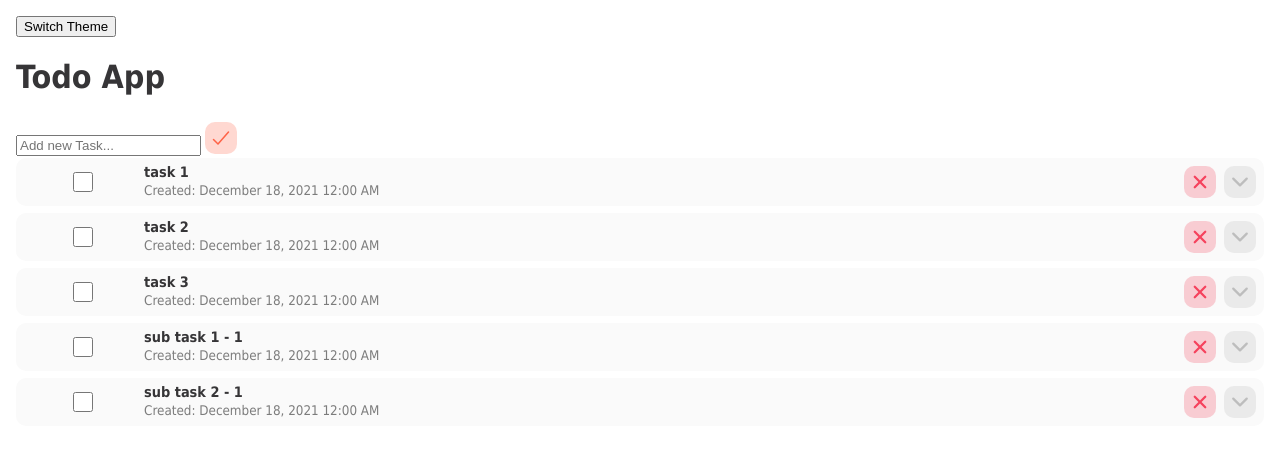
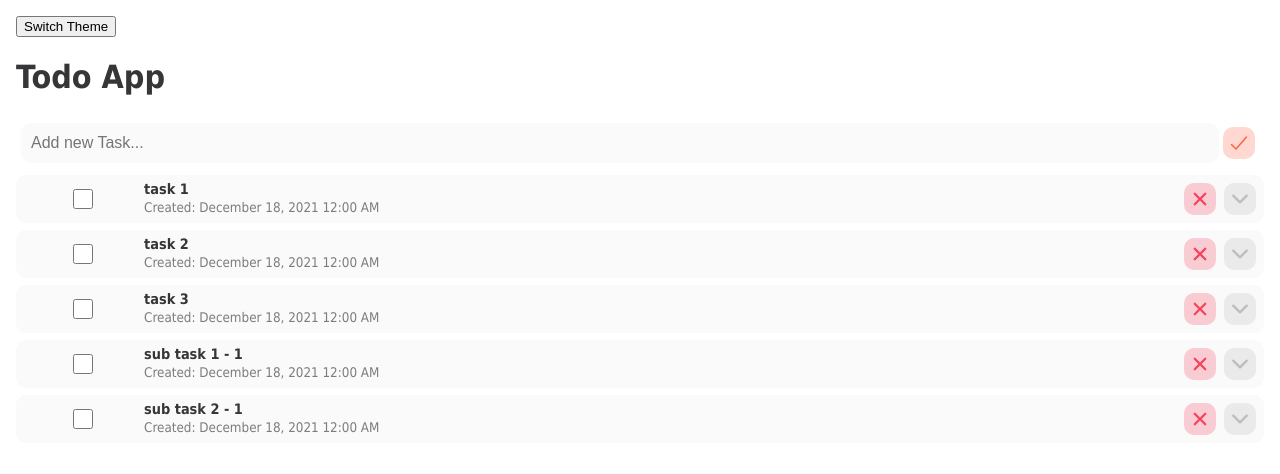
Before and after one commit to mDep07/todo-app, a React (Create React App) app: page / in a window 1280 px wide. Shown: the top 474 px of the page. Built offline with nearby package versions, Linux system fonts and the light colour scheme.

Commit message:
Custom styles form

```diff
--- a/src/components/Button.tsx
+++ b/src/components/Button.tsx
@@ -20,8 +20,13 @@ const StyledButton = styled.button`
     }
 
     &:active {
-        box-shadow: inset 0 1px 2px rgba(var(--color), .9);
+        /* box-shadow: inset 0 1px 2px rgba(var(--color), .9); */
         transform: scale(0.9);
+    }
+
+    &:disabled {
+        filter: brightness(.25);
+        cursor: not-allowed;
     }
 `;
 
--- a/src/components/Task.tsx
+++ b/src/components/Task.tsx
@@ -11,8 +11,8 @@ const StyledContainerTask = styled.li`
   list-style-type: none;
   padding: none;
   margin-bottom: 7px;
+  border-radius: 10px;
   background-color: ${({ theme }: { theme: Theme }) => theme.cardBgColor};
-  border-radius: 10px;
   transition: all .5s linear;
   &:not(.active):hover {
     box-shadow:  ${({ theme }: { theme: Theme }) => theme.shadow};
--- a/src/components/TaskForm.tsx
+++ b/src/components/TaskForm.tsx
@@ -1,10 +1,38 @@
 import React, { useRef, FormEvent } from 'react';
+import styled from 'styled-components';
 import { IoCheckmark } from "react-icons/io5";
 
 import Button from './Button';
+import { Theme } from './Themes';
 
-type Params = { addTask: (task: string) => void }
-export default function TaskForm({ addTask }: Params) {
+const StyledForm = styled.form`
+    margin-bottom: 7px;
+    border-radius: 10px;
+    padding: 5px;
+    display: flex;
+`;
+
+const StyledInput = styled.input`
+    border-radius: 10px;
+    border: none;
+    width: 100%;
+    padding: 10px;
+    font-size: 1rem;
+    background-color: ${({ theme }: { theme: Theme }) => theme.cardBgColor};
+    color: ${({ theme }: { theme: Theme }) => theme.text};
+
+    &:focus {
+        outline: none;
+    }
+
+    &:disabled {
+        filter: brightness(.25);
+        cursor: not-allowed;
+    }
+`;
+
+type Params = { addTask: (task: string) => void, disabled?: boolean }
+export default function TaskForm({ addTask, disabled }: Params) {
     const inputRef = useRef<HTMLInputElement>(null)
     const handleSubmit = (event: FormEvent) => {
         event.preventDefault();
@@ -15,9 +43,9 @@ export default function TaskForm({ addTask }: Params) {
     }
 
     return (
-        <form onSubmit={handleSubmit}>
-            <input ref={inputRef} type="text" placeholder="Add new Task..." required />
-            <Button type="submit"><IoCheckmark /></Button>
-        </form>
+        <StyledForm onSubmit={handleSubmit}>
+            <StyledInput disabled={disabled} ref={inputRef} type="text" placeholder="Add new Task..." required />
+            <Button disabled={disabled} type="submit"><IoCheckmark /></Button>
+        </StyledForm>
     )
 }
--- a/src/components/tasks.tsx
+++ b/src/components/tasks.tsx
@@ -36,7 +36,7 @@ export default function Tasks({ tasks, create, finish, remove }: Params) {
 
   return (
     <div>
-      <TaskForm addTask={createTask} />
+      <TaskForm addTask={createTask} disabled={taskActive !== ''} />
       <ul style={{ padding: '0', margin: '0' }}>
         {tasks.filter(t => !t.task_id).map(task => (
           <Task
```
